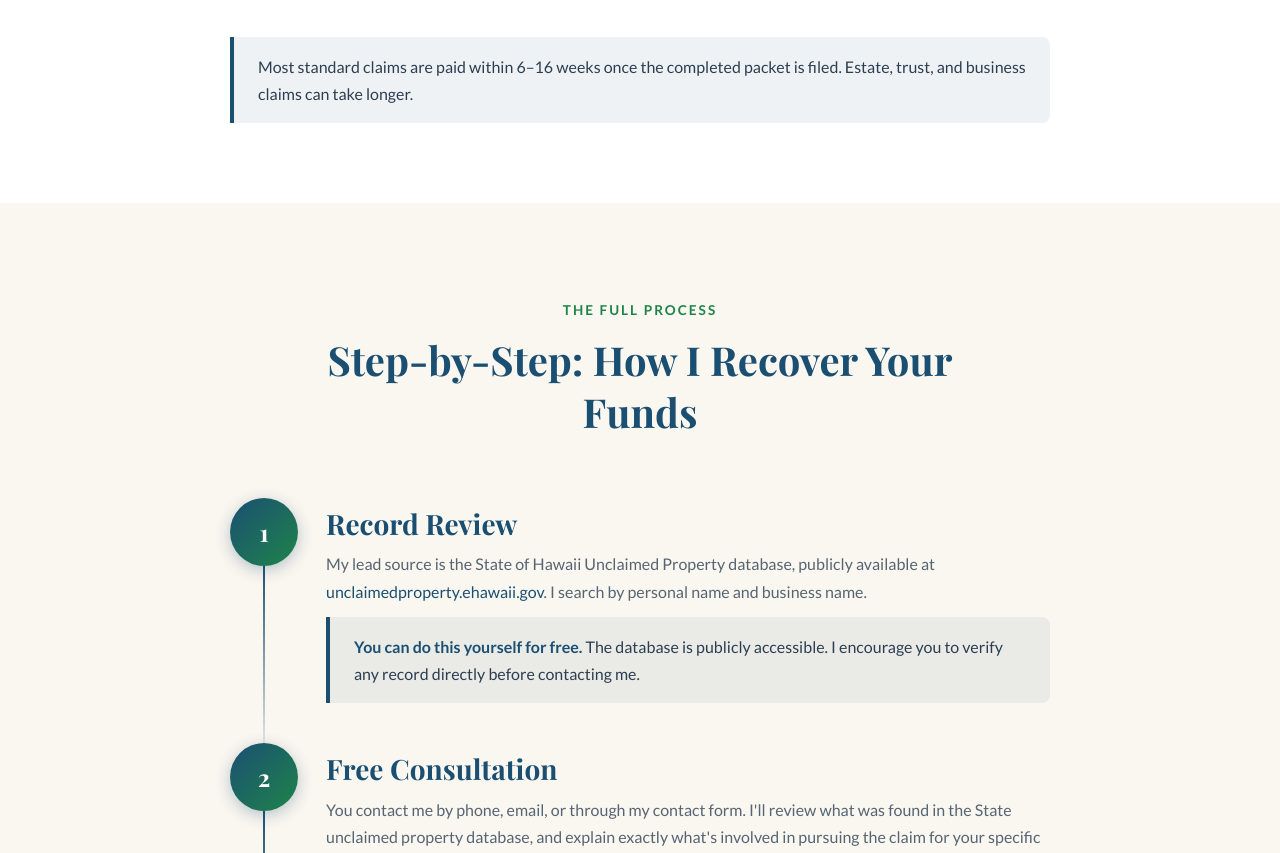
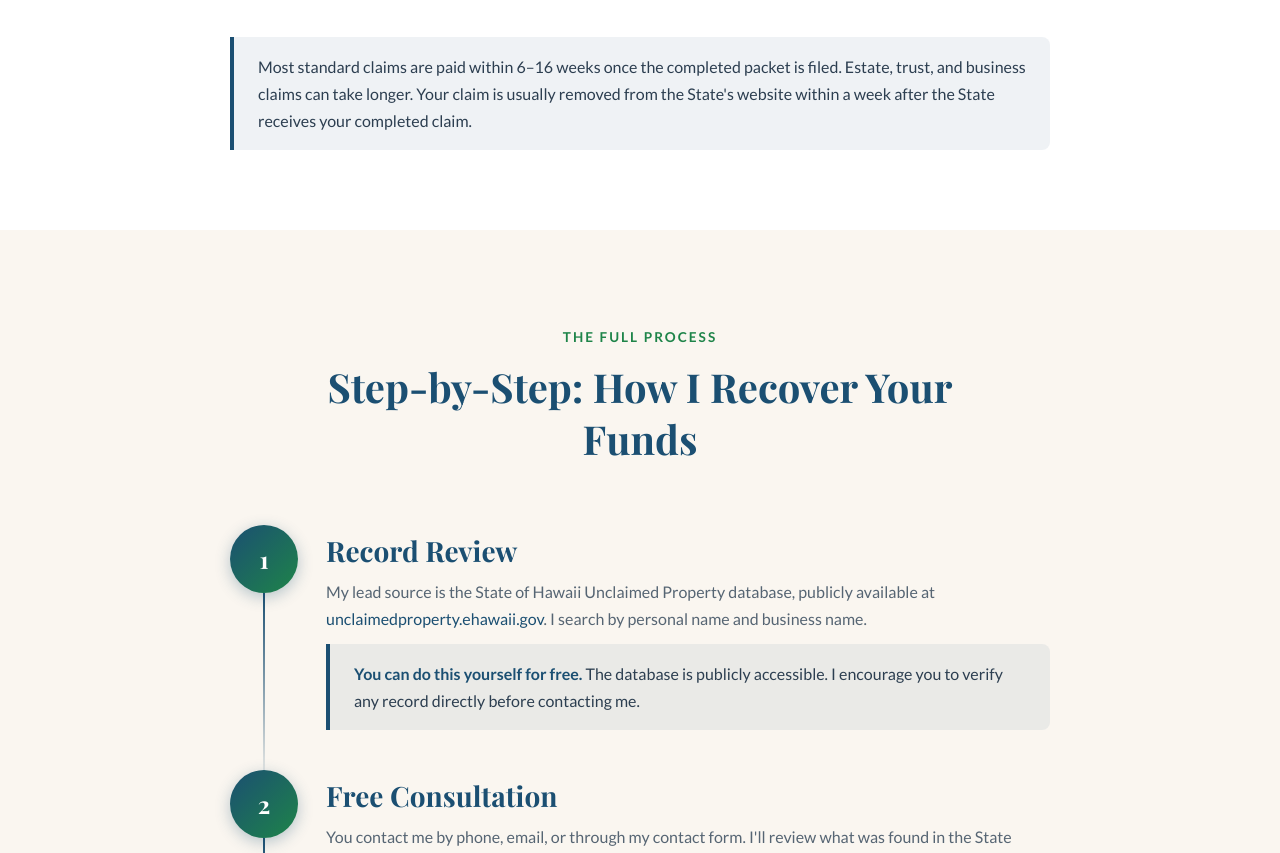
Before and after one commit to jameshyde022-cell/hawaiiunclaimedfunds, a plain HTML site: page how-it-works.html in a window 1280 px wide. Shown: the part 1997-2850 px from the top of the page. Drawn offline with nearby package versions, Linux system fonts and the light colour scheme.

Commit message:
How It Works: note claims drop off State site within a week of receipt
Co-Authored-By: Claude Opus 5.5 <noreply@anthropic.com>
Claude-Session: https://claude.ai/code/session_018QuDWuYU7xbw44H7A6gfbj

```diff
--- a/how-it-works.html
+++ b/how-it-works.html
@@ -171,7 +171,7 @@
       </div>
 
       <div class="alert-info fade-in-up" style="margin-top:1.5rem;">
-        <p style="margin:0;">Most standard claims are paid within 6–16 weeks once the completed packet is filed. Estate, trust, and business claims can take longer.</p>
+        <p style="margin:0;">Most standard claims are paid within 6–16 weeks once the completed packet is filed. Estate, trust, and business claims can take longer. Your claim is usually removed from the State's website within a week after the State receives your completed claim.</p>
       </div>
 
     </div>
```
